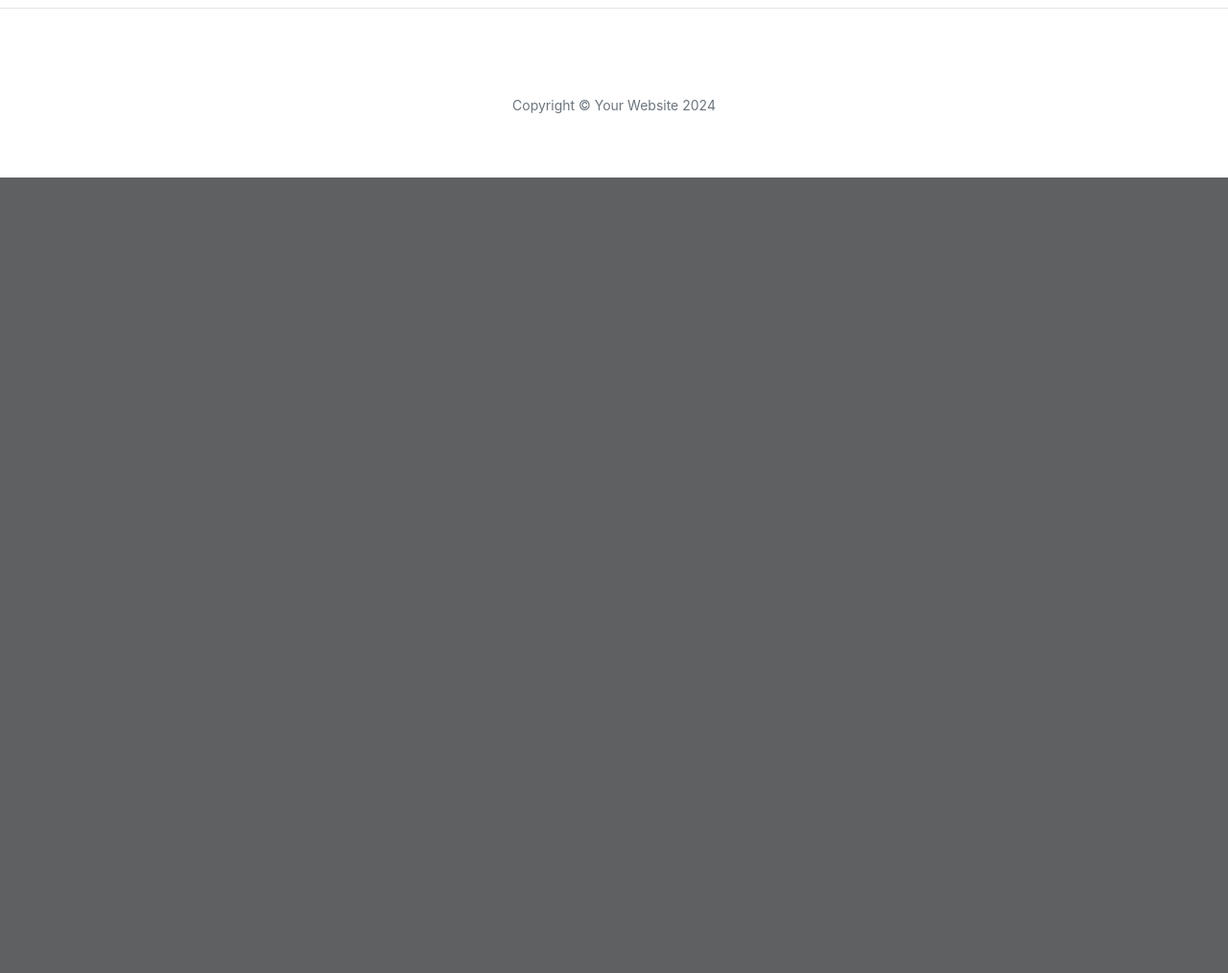
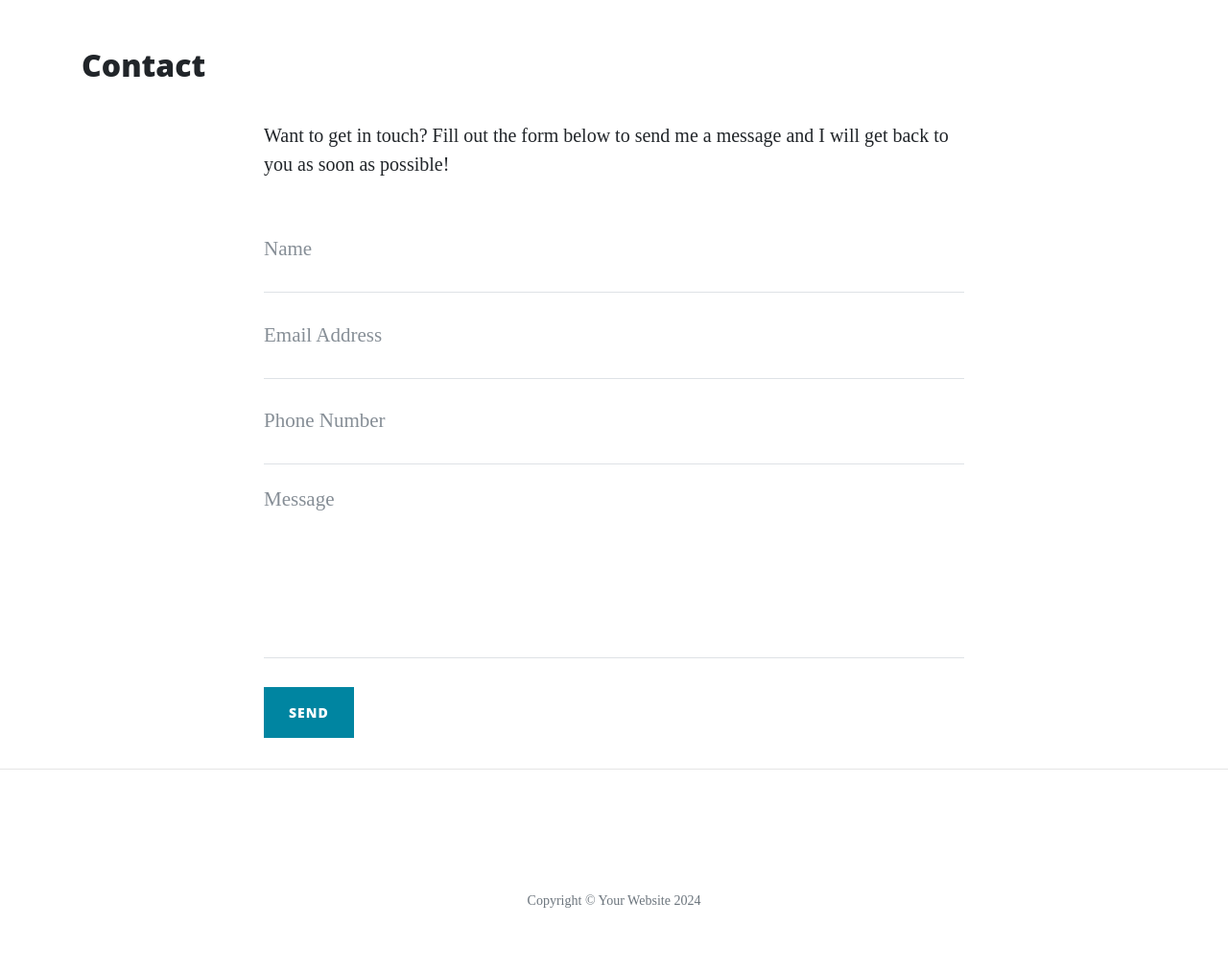
Before and after one commit to AlexanderMarriott/Flask, a Flask app: page /contact in a window 1280 px wide. Shown: the part 629-1643 px from the top of the page at 96% size. Before the commit the page ends 814 px from the top, so only its background shows below. Run offline with Flask 3, Linux system fonts and the light colour scheme; some libraries are stand-ins or nearby versions.

Commit message:
chore: Add Flask framework project files and templates for about, contact, and careers pages

```diff
--- a/run.py
+++ b/run.py
@@ -1,8 +1,12 @@
 
 import os
-from flask import Flask, render_template
+import json
+from flask import Flask, render_template, request, flash
+if os.path.exists("env.py"):
+    import env
 
 app = Flask(__name__)
+app.secret_key = os.environ.get('SECRET_KEY')
 
 @app.route('/')
 def index():
@@ -11,17 +15,32 @@
 
 @app.route('/about')
 def about():
-    return render_template('about.html')
+    data = []
+    with open("data/company.json", "r") as json_data:
+        data = json.load(json_data)
+    return render_template('about.html', page_title='About', company=data)
+
+@app.route('/about/<member_name>')
+def about_member(member_name):
+    member = {}
+    with open("data/company.json", "r") as json_data:
+        data = json.load(json_data)
+        for obj in data:
+            if obj['url'] == member_name:
+                member = obj
+    return render_template('member.html', member=member)
 
 
-@app.route('/contact')
+@app.route('/contact', methods=['GET', 'POST'])
 def contact():
-    return render_template('contact.html')
+    if request.method == 'POST':
+        flash('Thanks {}, we have received your message!'.format(request.form.get('name')))
+    return render_template('contact.html', page_title='Contact')
 
 
 @app.route('/careers')
 def careers():
-    return render_template('careers.html')
+    return render_template('careers.html' , page_title='Careers')
 
 
 if __name__ == '__main__':
--- /dev/null
+++ b/static/css/style.css
@@ -0,0 +1,3 @@
+.col-md-5 img {
+  width: 100%;
+}
--- a/templates/base.html
+++ b/templates/base.html
@@ -4,8 +4,10 @@
 <head>
     <meta charset="UTF-8">
     <meta name="viewport" content="width=device-width, initial-scale=1.0">
-    <link rel="stylesheet" href="{{ url_for('static', filename='css/clean-blog.min.css')}}">
-    <link rel="stylesheet" href="{{ url_for('static', filename='vendor/bootstrap/css/bootstrap.min.css')}}">
+    <link rel="stylesheet" href="{{ url_for('static', filename='vendor/bootstrap/css/bootstrap.min.css')}}"
+        type="text/css">
+    <link rel="stylesheet" href="{{ url_for('static', filename='css/clean-blog.min.css')}}" type="text/css">
+    <link rel="stylesheet" href="{{ url_for('static', filename='css/style.css')}}" type="text/css">
     <title>Hello Flask</title>
 </head>
 
--- a/templates/careers.html
+++ b/templates/careers.html
@@ -1,4 +1,4 @@
 {% extends 'base.html' %}
 {% block content %}
-<h2>Come work with us!</h2>
+<h2>{{ page_title }}</h2>
 {% endblock %}
--- a/templates/contact.html
+++ b/templates/contact.html
@@ -1,4 +1,61 @@
 {% extends 'base.html' %}
 {% block content %}
-<h2>Contact Us</h2>
+<h2>{{ page_title }}</h2>
+<div class="row">
+    <div class="col-lg-8 col-md-10 mx-auto">
+        {% with messages = get_flashed_messages() %}
+        {% if messages %}
+        <ul class="flashes">
+            {% for message in messages %}
+            <li>{{ message }}</li>
+            {% endfor %}
+        </ul>
+        {% endif %}
+
+        {% endwith %}
+        <p>Want to get in touch? Fill out the form below to send me a message and I will get back to you as soon as
+            possible!</p>
+        <form method='POST' name="sentMessage" id="contactForm" novalidate>
+            <div class="control-group">
+                <div class="form-group floating-label-form-group controls">
+                    <label>Name</label>
+                    <input type="text" class="form-control" placeholder="Name" name='name' id="name" required
+                        data-validation-required-message="Please enter your name.">
+                    <p class="help-block text-danger"></p>
+                </div>
+            </div>
+            <div class="control-group">
+                <div class="form-group floating-label-form-group controls">
+                    <label>Email Address</label>
+                    <input type="email" class="form-control" placeholder="Email Address" name='email' id="email"
+                        required data-validation-required-message="Please enter your email address.">
+                    <p class="help-block text-danger"></p>
+                </div>
+            </div>
+            <div class="control-group">
+                <div class="form-group col-xs-12 floating-label-form-group controls">
+                    <label>Phone Number</label>
+                    <input type="tel" class="form-control" placeholder="Phone Number" name='phone' id="phone" required
+                        data-validation-required-message="Please enter your phone number.">
+                    <p class="help-block text-danger"></p>
+                </div>
+            </div>
+            <div class="control-group">
+                <div class="form-group floating-label-form-group controls">
+                    <label>Message</label>
+                    <textarea rows="5" class="form-control" placeholder="Message" name='message' id="message" required
+                        data-validation-required-message="Please enter a message."></textarea>
+                    <p class="help-block text-danger"></p>
+                </div>
+            </div>
+            <br>
+            <div id="success"></div>
+            <div class="form-group">
+                <button type="submit" class="btn btn-primary" id="sendMessageButton">Send</button>
+            </div>
+        </form>
+    </div>
+</div>
+
+
 {% endblock %}
```
Also changed, not shown: data/company.json (added, +80 -0 lines), templates/about.html (+44 -1 lines), templates/member.html (added, +14 -0 lines), 1 other file.
